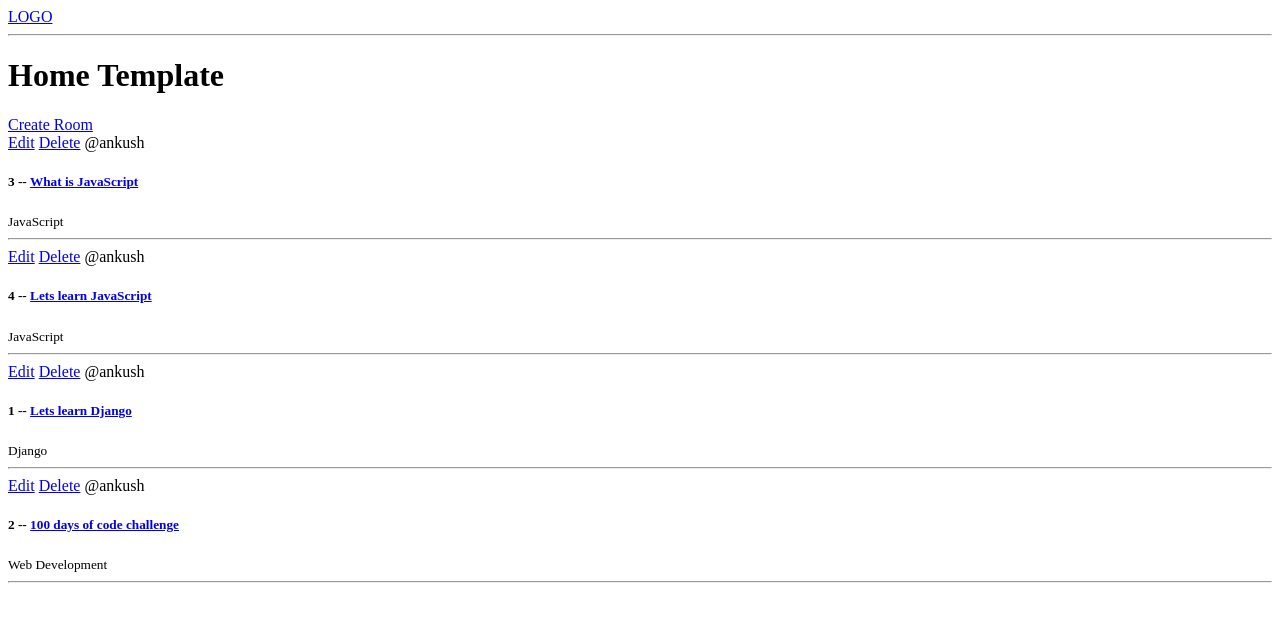
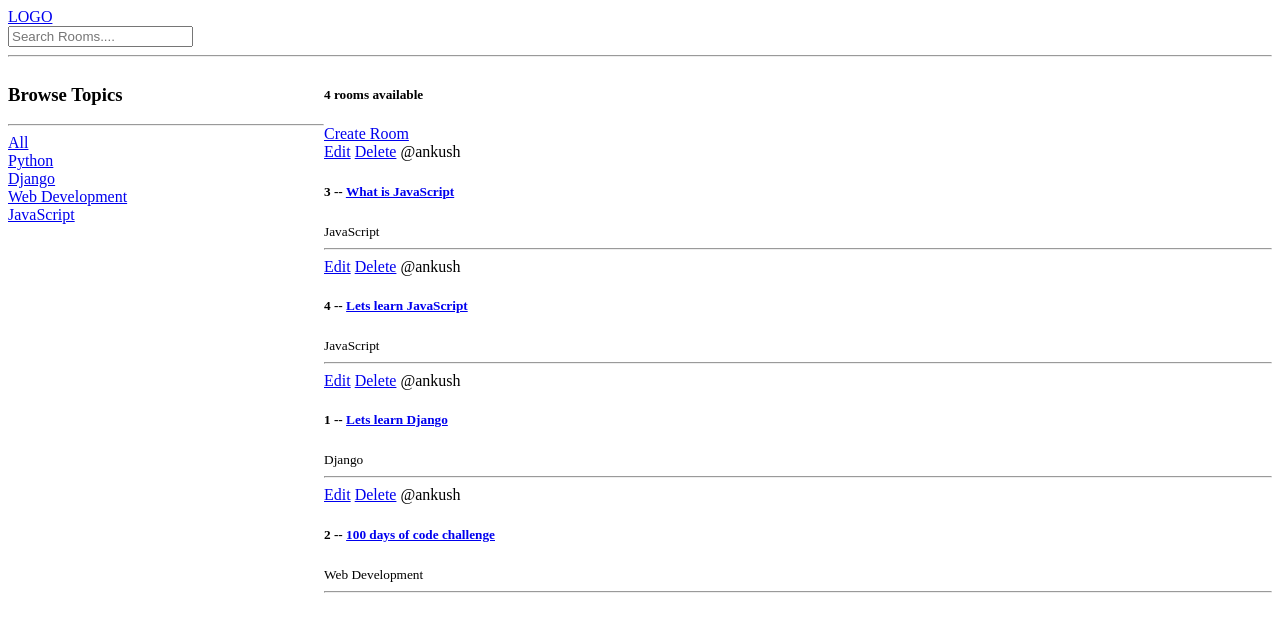
Before and after one commit to ankushmallick1100/DjangoStudyChat, a Django app: page / in a window 1280 px wide. Shown: the top 632 px of the page. Run offline with Django 4.2, Linux system fonts and the light colour scheme; data comes from the database, SQL or seed files in the repository.

Commit message:
Changes Updated - 5

```diff
--- a/base/templates/base/home.html
+++ b/base/templates/base/home.html
@@ -1,13 +1,34 @@
 {% extends 'main.html' %}
 
 {% block content %}
-<h1>Home Template</h1>
 
+<style>
+    .home-container {
+        display: grid;
+        grid-template-columns: 1fr 3fr;
+    }
+</style>
+
+<div class="home-container">
 
     <div>
+        <h3>Browse Topics</h3>
+        <hr>
 
+        <div>
+            <a href="{% url 'home' %}">All</a>
+        </div>
+
+        {% for topic in topics %}
+        <div>
+            <a href="{% url 'home' %}?q={{topic.name}}">{{topic.name}}</a>
+        </div>
+        {% endfor %}
+    </div>
+
+    <div>
+        <h5>{{room_count}} rooms available</h5>
         <a href="{% url 'create-room' %}">Create Room</a>
-
         <div>
             {% for room in rooms %}
             <div>
@@ -23,4 +44,7 @@
     </div>
 
 
+</div>
+
+
 {% endblock %}
--- a/base/views.py
+++ b/base/views.py
@@ -1,5 +1,6 @@
 from django.shortcuts import render, redirect
-from .models import Room
+from  django.db.models import Q
+from .models import Room, Topic
 from .forms import RoomForm
 
 # Create your views here.
@@ -11,8 +12,16 @@ from .forms import RoomForm
 # ]
 
 def home(request):
-    rooms = Room.objects.all();
-    context = {'rooms':rooms};
+    q = request.GET.get('q') if request.GET.get('q') != None else ''
+    rooms = Room.objects.filter(
+        Q(topic__name__icontains=q) |
+        Q(name__icontains=q) |
+        Q(description__icontains=q)
+        );
+    topics = Topic.objects.all();
+    room_count = rooms.count();
+
+    context = {'rooms':rooms,'topics':topics,'room_count':room_count};
     return render(request,'base/home.html',context);
 
 def room(request,pk):
--- a/templates/Navbar.html
+++ b/templates/Navbar.html
@@ -2,4 +2,7 @@
     LOGO
 </a>
 
+<form method="'GET" action="{% url 'home' %}">
+    <input type="text" name="q" placeholder="Search Rooms...."/>
+</form>
 <hr>
```
Lines whose indentation alone changed are shown as unchanged.
